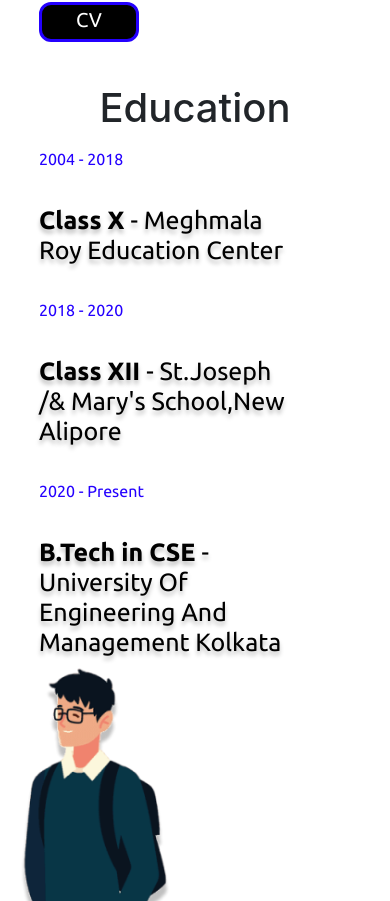
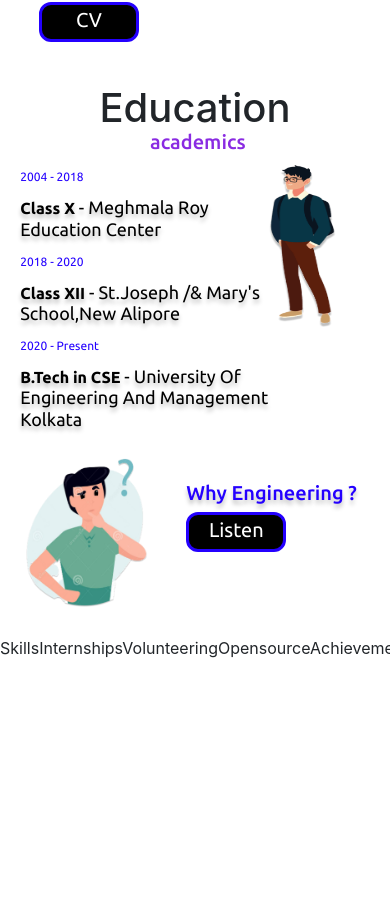
Before and after one commit to ItsRoy69/MyPortfolio, a React (Create React App) app in the folder client/: page / in a window 390 px wide. Shown: the part 1099-2000 px from the top of the page. After the commit the page ends 1759 px from the top, so only its background shows below. Built offline with nearby package versions, Linux system fonts and the light colour scheme.

Commit message:
Responsive

```diff
--- a/client/src/styles/Education.css
+++ b/client/src/styles/Education.css
@@ -32,13 +32,13 @@
     font-weight: 500;
     content: "academics";
     color: #8a2be2;
-    bottom: 0;
+    position: absolute;
+    bottom: 20px;
     left: 50%;
     font-size: 20px;
     padding: 0 5px;
-    background: #fff;
+    background-color: #fff;
     transform: translateX(-50%);
-    position:absolute;
     top: 191vh;
 }
 
@@ -72,7 +72,6 @@
     font-weight: 700;
     font-size: 26px;
     color: #000000;
-    font-size: 25px;
     text-shadow: 0px 4px 4px rgba(0, 0, 0, 0.25);
 }
 
@@ -126,6 +125,7 @@
 @media screen and (max-width: 1050px) {
     .education_details {
         flex-direction: column;
+        margin-top: 5vh;
     }
 
     .education_content{
@@ -139,35 +139,54 @@
         display: flex;
         flex: auto;
         margin-top: -5vh;
+        top: 40px;
     }
 
      .education_content .title::before{
          display: none;
      }
 
-     .education_pic {
-        width: 100%;
-        justify-content: center;
-        margin-left: -6%;
+     .college h3{
+        font-size: 18px;
     }
 
-     .education_pic img {
-        width:50%;
-        height: auto;
+    .college h2{
+        font-size: 12px;
+        line-height: 25px;
+    }
+
+    .college span{
+        font-size: 16px;
+    }
+
+     .education_pic img{
+        justify-content: center;
+        width: 20vw;
+        height: 60%;
     }
 
     .education-content {
         margin-top: 0rem;
+        width: 60%;
     }
 
-    .education-content h2 {
-        font-weight: 400;
-        font-size: 16px;
-        line-height: 75px;
+    .education_details {
+        display: flex;
+        justify-content: center;
+        flex-direction: row;
+        margin-left: -6vw;
     }
 
-    .education-content h4{
+    .engineer_pic img{
+        width: auto;
+        height: 20vh;
+        margin-left: -6vw;
+    }
+
+    .engineer h2{
+        font-weight: 500;
         font-size: 20px;
+        line-height: 23px;
     }
 
     .button{
@@ -177,34 +196,15 @@
 }
 
 @media screen and (max-width: 650px) {
-    .education-content h1 {
-        font-size: 48px;
-        line-height: 60px;
-    }
 
-    .education-content p {
-        font-size: 16px;
-        line-height: 24px;
-    }
-
-    .education_content .title::before{
-        content: "";
-        position: absolute;
-        transform: translateX(-50%);
-        bottom: 120px;
-     }
 
 }
 
 @media screen and (max-width: 490px) {
     .education-content h1 {
         font-size: 36px;
-        line-height: 48px;
     }
 
-    .education-content p {
-        font-size: 14px;
-        line-height: 24px;
-    }
+
 
 }
```
